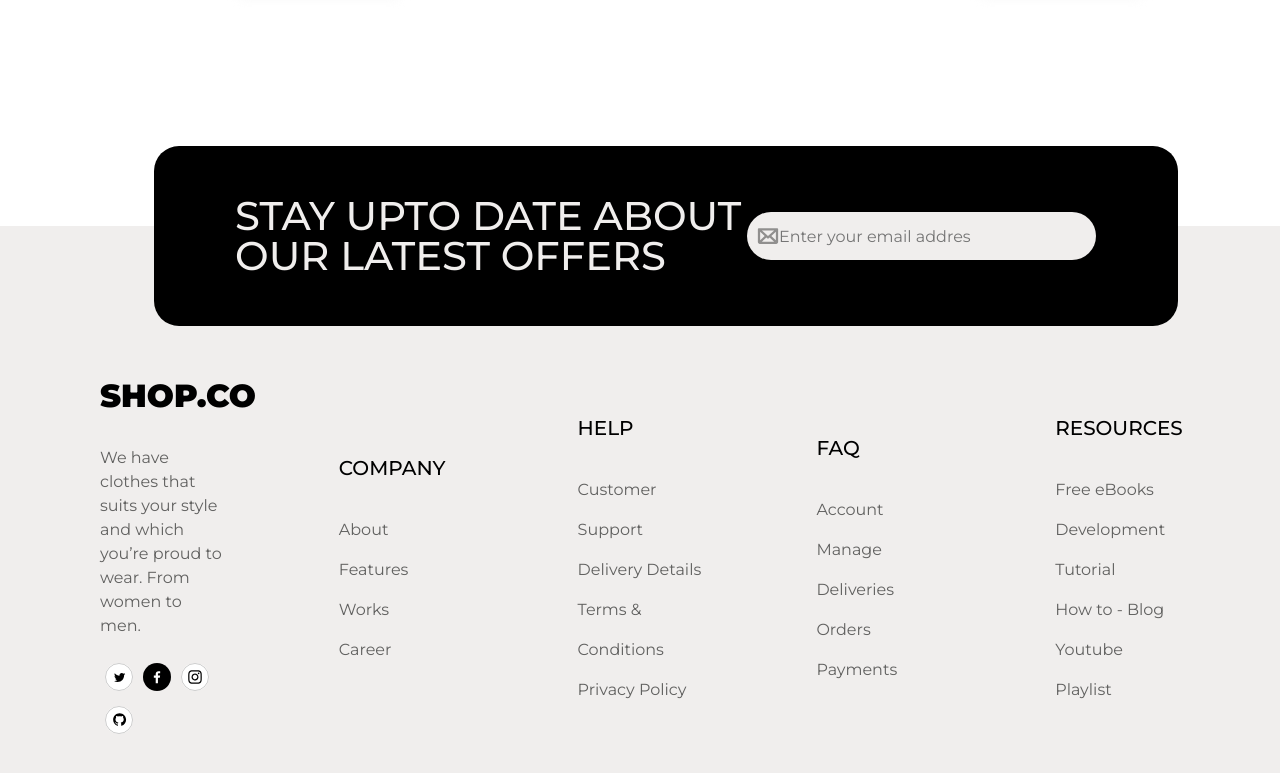
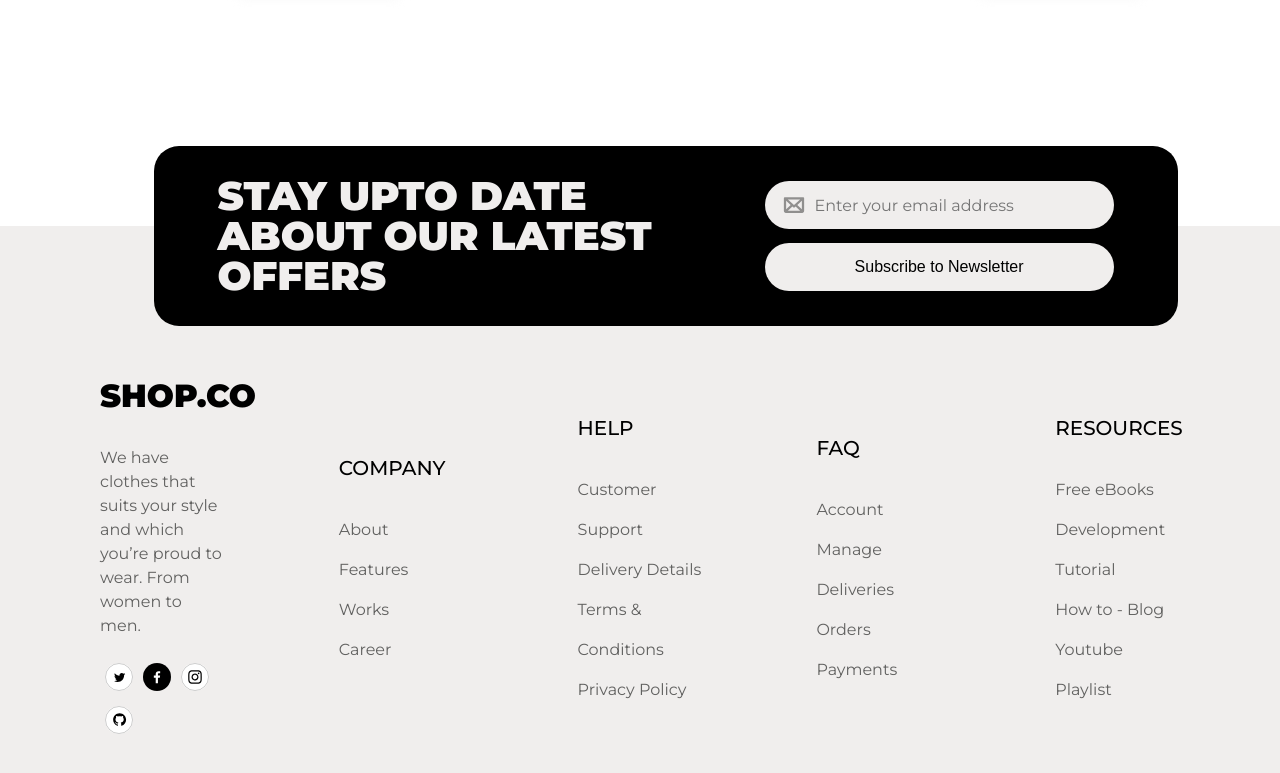
Before and after one commit to eszhernenkova/shop.co, a React (Create React App) app: page / in a window 1280 px wide. Shown: the part 2246-3019 px from the top of the page. Built offline with nearby package versions, Linux system fonts and the light colour scheme; no server answers; a web font is replaced by a local one.

Commit message:
almost fixed footer

```diff
--- a/src/components/Footer/Footer.jsx
+++ b/src/components/Footer/Footer.jsx
@@ -1,21 +1,37 @@
-import React from 'react';
+import React, { useState } from 'react';
 import { Link } from 'react-router-dom';
 
 import styles from '../../styles/Footer.module.scss';
-import email from '../../images/email.svg';
+import emailIMG from '../../images/email.svg';
 
 
 import { ROUTES } from '../../utils/routes';
 
 
+
 const Footer = () => {
+
+  const [ email, setEmail ] = useState("");
+
+  const handleEmail = ({ target: { email } }) => {
+    setEmail(email);
+  }
+
   return (<>
     <section className={styles.wrapper}>
       <div className={styles.connection}>
         <div className={styles.text}><p>STAY UPTO DATE ABOUT OUR LATEST OFFERS</p></div>
         <form className={styles.form}>
-          <img src={email} alt='icon'/>
-          <input type='email' placeholder='Enter your email address' value='' name='email'/>
+          <div className={styles.input}>
+            <img src={emailIMG} alt='icon'/>
+            <input type='email'
+                   placeholder='Enter your email address'
+                   name='email'
+                   value={email}
+                   onChange={handleEmail}
+            />
+          </div>
+          <button>Subscribe to Newsletter</button>
         </form>
       </div>
         <section className={styles.footer}>
--- a/src/styles/Footer.module.scss
+++ b/src/styles/Footer.module.scss
@@ -12,7 +12,8 @@
             background: #000;
             display: flex;
             align-items: center;
-            justify-content: center;
+            justify-content: space-between;
+            padding: 0 64px;
 
             .text{
                 color: #F0EEED;
@@ -22,24 +23,46 @@
 
 
                 p {
-                    font-weight: 500;
+                    font-weight: 900;
                     font-size: 40px;
                     line-height: 40px;
                 }
             }
 
             .form {
-                background: #F0EEED;
+                > * {
                     width: 349px;
                     height: 48px;
-                border-radius: 30px;
+                }
+                .input {
+                    padding: 18px;
                     display: flex;
                     align-items: center;
-                padding: 10px;
+                    border-radius: 30px;
+                    background: #F0EEED;
+
+                    img {
+                        padding-right: 10px;
+                    }
 
                     input {
                         background: none;
+                        width: 100%;
                     }
+                }
+
+                button {
+                    margin-top: 14px;
+                    color: #000;
+                    font-weight: 500;
+                    font-size: 16px;
+                    background: #F0EEED;
+
+                    &:hover {
+                        font-weight: 600;
+                    }
+                }
+
             }
         }
 
```
Lines whose indentation alone changed are shown as unchanged.
